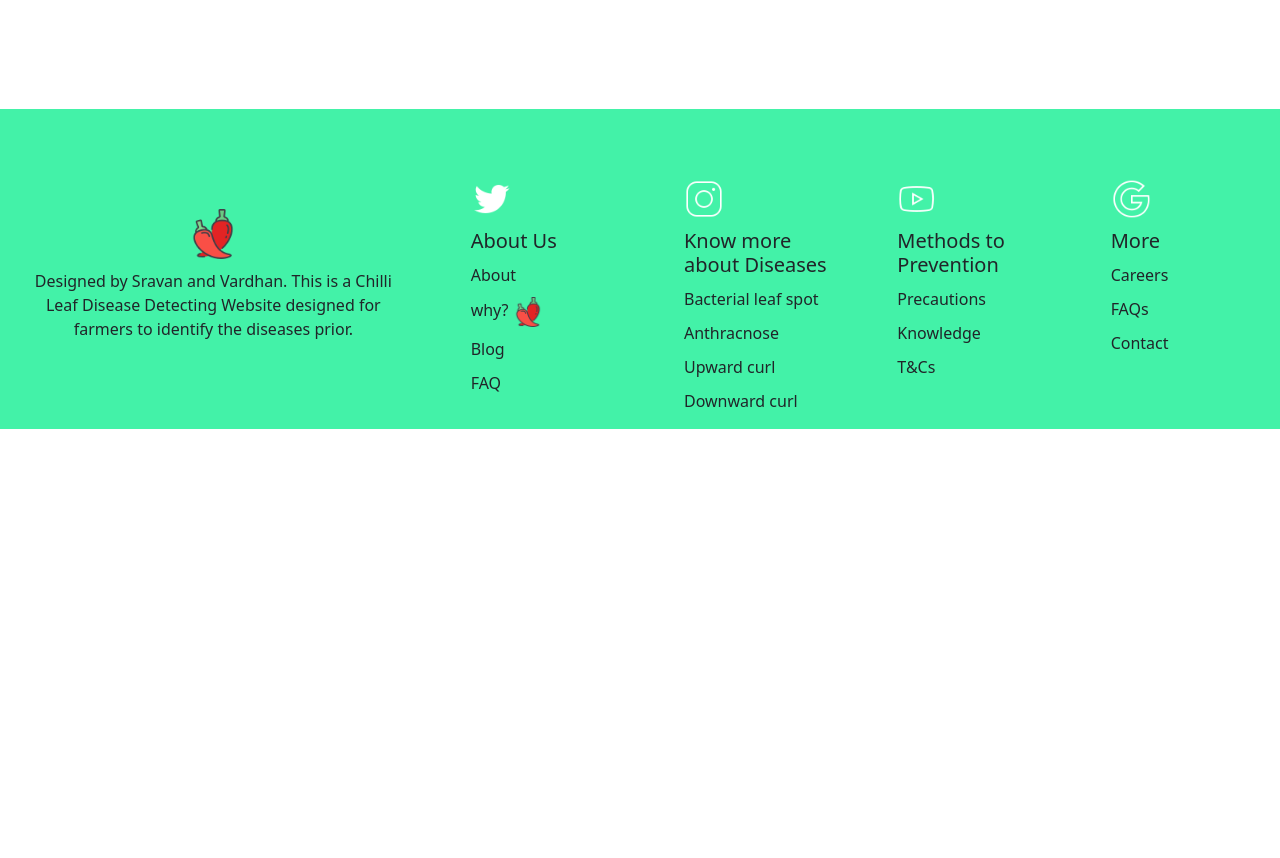
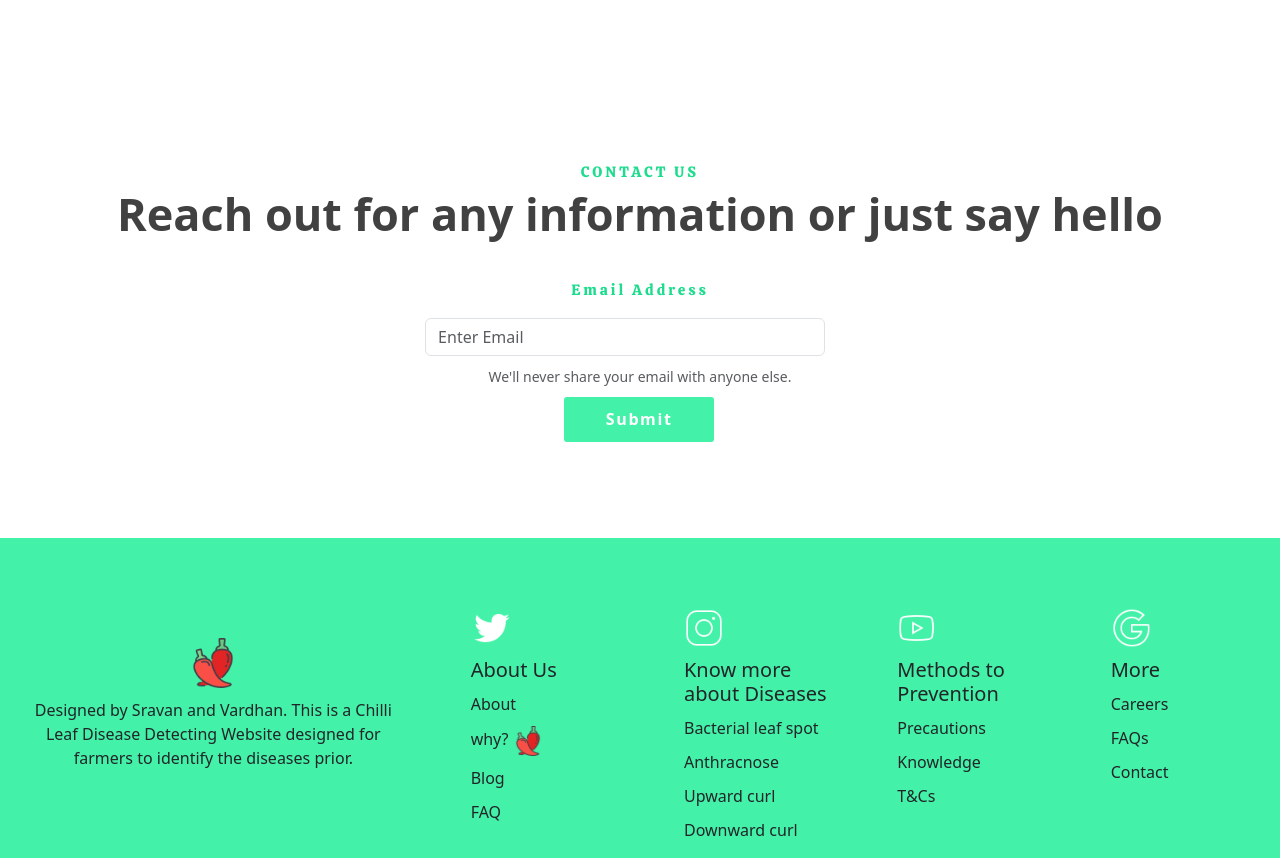
Before and after one commit to SravanLinga786/Major-Project-Website, a plain HTML site: page about.html in a window 1280 px wide. Shown: the part 1741-2599 px from the top of the page. Before the commit the page ends 2170 px from the top, so only its background shows below. Drawn offline with nearby package versions, Linux system fonts and the light colour scheme; no server answers.

Commit message:
modify about

```diff
--- a/about.html
+++ b/about.html
@@ -149,11 +149,10 @@
             align-items: center;
 
         }
-        .img-font{
-            padding-top: 180px;
-            color: rgb(255, 255, 255);
-            font-size: 20px;
-
+        form{
+            margin-top:0px;
+            width: 100%;
+            height: 100%;
         }
     </style>
     <link href="https://cdn.jsdelivr.net/npm/bootstrap@5.3.1/dist/css/bootstrap.min.css" rel="stylesheet" integrity="sha384-4bw+/aepP/YC94hEpVNVgiZdgIC5+VKNBQNGCHeKRQN+PtmoHDEXuppvnDJzQIu9" crossorigin="anonymous">
@@ -250,36 +249,28 @@
             </div>
         </div>
 
+        <div class="row" >
 
+            <div class="col-lg-12 g-0">
 
+                    <p style="letter-spacing: 3px;font-weight: light;font-size: 15px;text-align: center;margin-top: 100px;font-family: font3;color: #1edc8d;">CONTACT US</p>
+                          <p style="color: rgb(65, 65, 65); font-size: 45px;font-weight: bolder; text-align: center;margin-top: -20px;margin-left: 100px;margin-right: 100px;">Reach out for any information or just say hello</p>
+            </div>
+        </div>
 
+        <div class="row" >
 
-
-
-
-
-
-
-
-
-
-
-
-
-
-
-
-
-
-
-
-
-
-
-
-
-
-
+            <div class="col-lg-12 g-3">
+                <form>
+                    <div class="form-group">
+                        <p style="letter-spacing: 3px;font-weight: light;font-size: 15px;text-align:center;font-family: font3;color: #1edc8d;">Email Address</p>
+                        <input style="width: 400px;margin-left: 33%;" type="email" class="form-control" id="exampleInputEmail1" aria-describedby="emailHelp" placeholder="Enter Email">
+                        <small class="form-text text-muted"><p style="text-align: center;margin: 10px;">We'll never share your email with anyone else.</p></small>
+                        <button class="but" style="margin-left: 44%;">Submit</button>
+                      </div>
+                </form>
+            </div>
+        </div><br><br>
 
 
 
```
